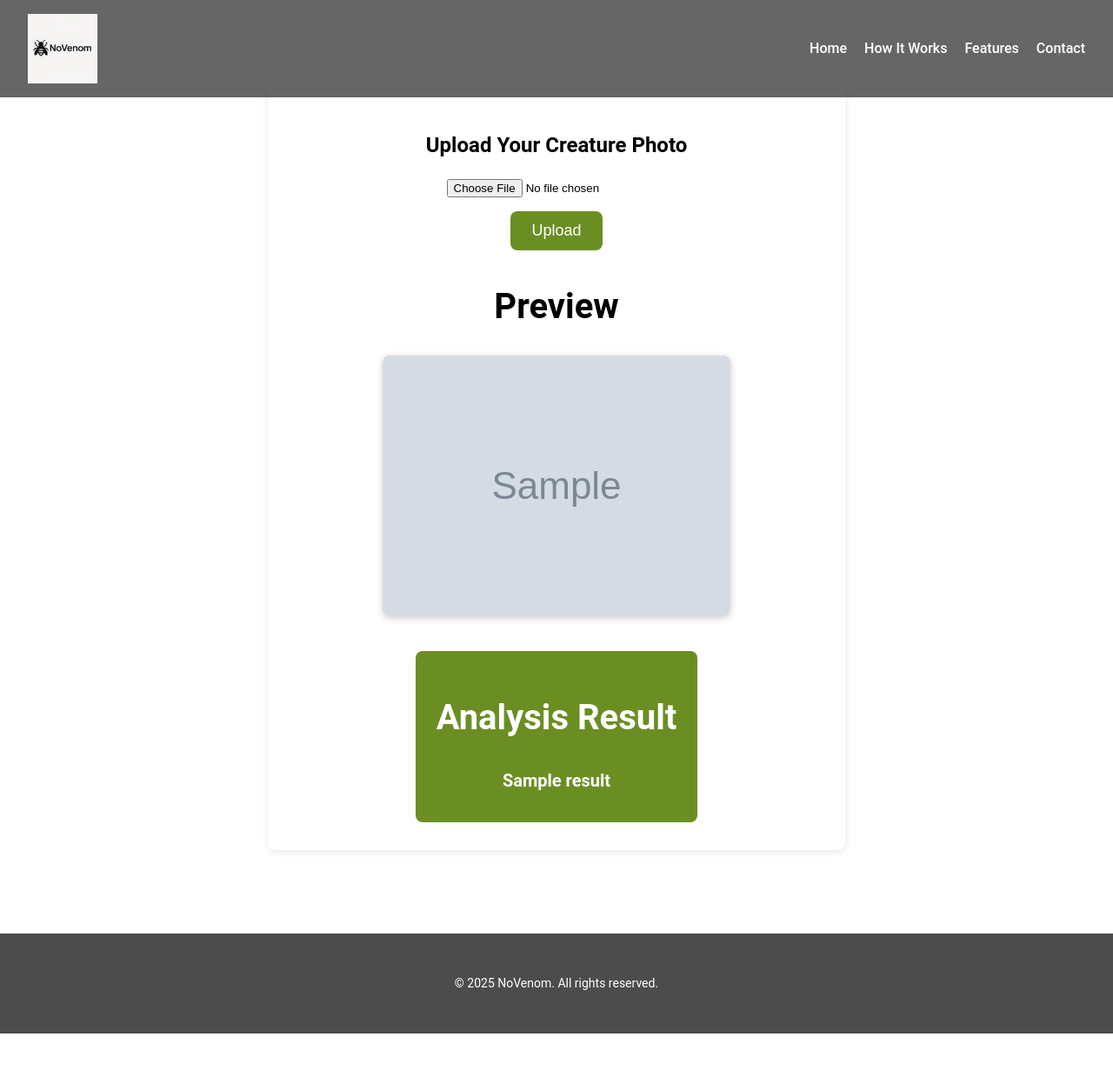
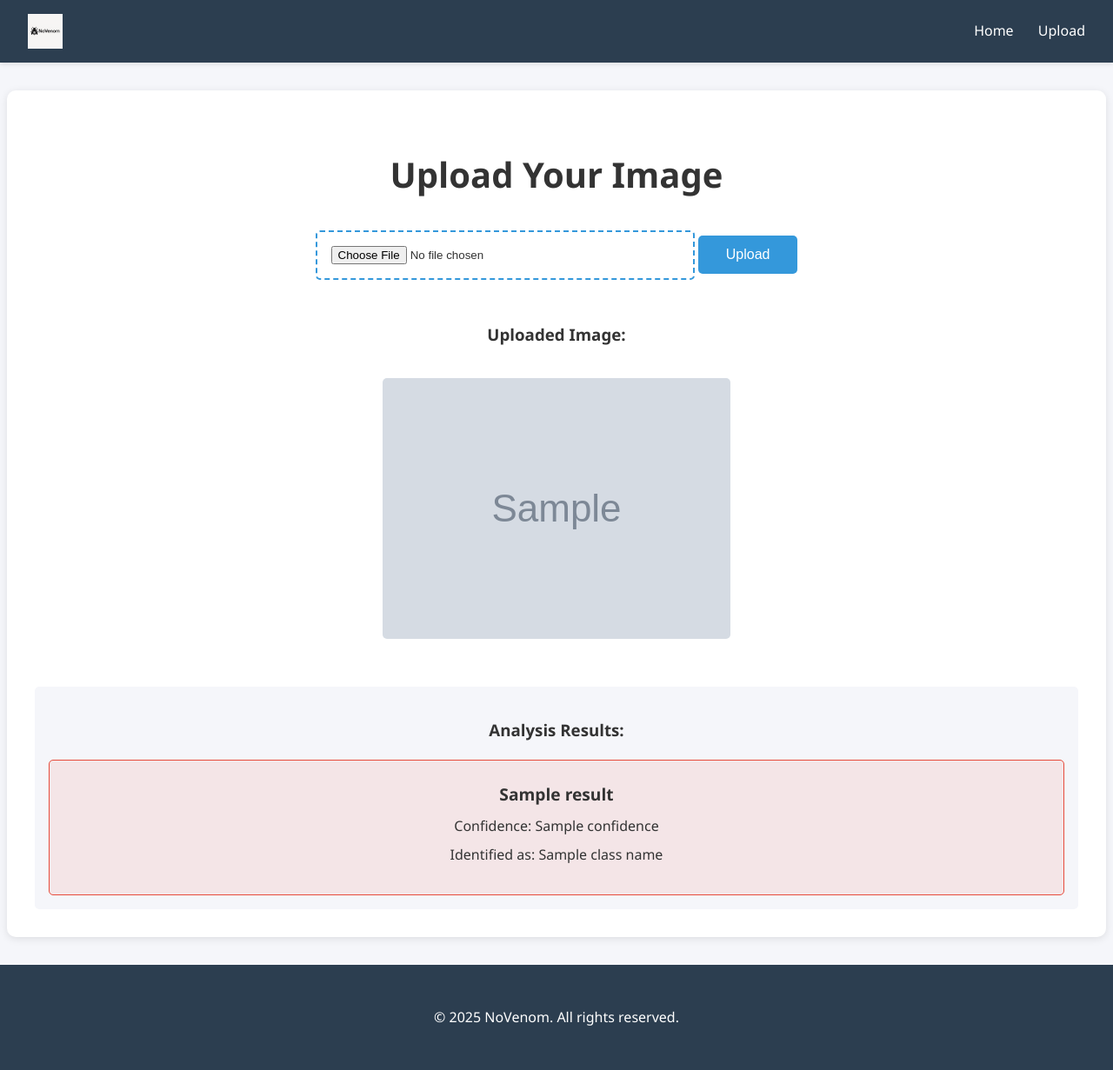
Before and after one commit to Marimbay/novenom, a Flask app: template templates/upload.html in a window 1280 px wide. Shown: the whole page at 87% size. Before the commit the page ends 1189 px from the top, so only its background shows below. Run offline with Flask 3, Linux system fonts and the light colour scheme; the template is opened without the code that fills it: most values are stand-ins (such as "Sample title", 1, 10 or a date in 2020); grey boxes marked "Sample" are stand-in pictures.

Commit message:
Novenom Working Prototype

```diff
--- a/app.py
+++ b/app.py
@@ -1,11 +1,10 @@
+import os
 from flask import Flask, render_template, request, url_for
 from werkzeug.utils import secure_filename
-from huggingface_hub import InferenceClient
+from transformers import AutoImageProcessor, AutoModelForImageClassification
+from PIL import Image
+import torch
 import json
-import traceback
-
-# 여기에 본인의 예측 함수 import
-# from your_model_module import model_predict
 
 app = Flask(__name__)
 
@@ -16,11 +15,46 @@ app.config['UPLOAD_FOLDER'] = UPLOAD_FOLDER
 # Allowed file extensions
 ALLOWED_EXTENSIONS = {'png', 'jpg', 'jpeg', 'gif'}
 
+# Load the model and processor
+MODEL_NAME = "microsoft/resnet-50"  # We'll use ResNet-50 as a base model
+processor = AutoImageProcessor.from_pretrained(MODEL_NAME)
+model = AutoModelForImageClassification.from_pretrained(MODEL_NAME)
+
 def allowed_file(filename):
-    return (
-        '.' in filename and
-        filename.rsplit('.', 1)[1].lower() in ALLOWED_EXTENSIONS
-    )
+    return '.' in filename and filename.rsplit('.', 1)[1].lower() in ALLOWED_EXTENSIONS
+
+def analyze_image(image_path):
+    try:
+        # Load and preprocess the image
+        image = Image.open(image_path)
+        inputs = processor(images=image, return_tensors="pt")
+
+        # Get model predictions
+        with torch.no_grad():
+            outputs = model(**inputs)
+            logits = outputs.logits
+            probabilities = torch.nn.functional.softmax(logits, dim=-1)
+
+        # Get the top prediction
+        top_prob, top_class = torch.max(probabilities, dim=1)
+
+        # For demonstration, we'll consider certain classes as potentially venomous
+        # This is a simplified example - in a real application, you'd want to use a
+        # model specifically trained for venomous creature detection
+        venomous_classes = ['spider', 'snake', 'scorpion', 'wasp', 'bee']
+        class_name = model.config.id2label[top_class.item()]
+
+        # Check if the predicted class is in our venomous list
+        is_venomous = any(venomous in class_name.lower() for venomous in venomous_classes)
+
+        return {
+            'is_venomous': is_venomous,
+            'confidence': float(top_prob.item()),
+            'class_name': class_name
+        }
+    except Exception as e:
+        print(f"Error analyzing image: {str(e)}")
+        return None
 
 @app.route('/', methods=['GET'])
 def index():
@@ -31,9 +65,10 @@ def upload_image():
     error = None
     image_url = None
     result = None
+    confidence = None
+    class_name = None
 
     if request.method == 'POST':
-        # Check file part
         if 'file' not in request.files:
             error = 'No file part'
         else:
@@ -47,23 +82,24 @@ def upload_image():
                 file.save(filepath)
                 image_url = url_for('static', filename=f'uploads/{filename}')
 
-                # === 모델 예측 호출 ===
-                # is_safe = model_predict(filepath)
-                # result = "안전합니다 ✅" if is_safe else "안전하지 않습니다 ⚠️"
-                # === 예시 ===
-                # 임시로 랜덤 결과
-                import random
-                is_safe = random.choice([True, False])
-                result = "Safe ✅" if is_safe else "Unsafe ⚠️"
-                # =======================
+                # Analyze the image
+                analysis = analyze_image(filepath)
+                if analysis:
+                    result = "Potentially Venomous ⚠️" if analysis['is_venomous'] else "Safe ✅"
+                    confidence = f"{analysis['confidence']:.2%}"
+                    class_name = analysis['class_name']
+                else:
+                    error = 'Error analyzing image'
 
             else:
                 error = 'File type not allowed'
 
     return render_template('upload.html',
-                           error=error,
-                           image_url=image_url,
-                           result=result)
+                         error=error,
+                         image_url=image_url,
+                         result=result,
+                         confidence=confidence,
+                         class_name=class_name)
 
 if __name__ == '__main__':
     app.run(host='0.0.0.0', port=5000, debug=True)
--- a/static/css/style.css
+++ b/static/css/style.css
@@ -1,113 +1,105 @@
-cd ../static/css
-cat << 'EOF' > style.css
-/* ========== Global & Selection ========== */
-html {
-  font-size: 18px;
-}
-body {
-  margin: 0;
-  font-family: 'Roboto', sans-serif;
-  line-height: 1.6;
-  color: #fff;
-}
-::selection {
-  background-color: #6B8E23;
-  color: #fff;
+/* Base styles */
+:root {
+    --primary-color: #2c3e50;
+    --secondary-color: #3498db;
+    --success-color: #2ecc71;
+    --warning-color: #e74c3c;
+    --text-color: #333;
+    --light-bg: #f5f6fa;
 }
 
-/* ========== Header & Nav ========== */
+body {
+    font-family: 'Segoe UI', Tahoma, Geneva, Verdana, sans-serif;
+    margin: 0;
+    padding: 0;
+    background-color: var(--light-bg);
+    color: var(--text-color);
+    line-height: 1.6;
+}
+
+/* Header styles */
 header {
-  position: fixed; top: 0; left: 0; right: 0;
+    background-color: var(--primary-color);
     padding: 1rem 2rem;
-  display: flex; justify-content: space-between; align-items: center;
-  background: rgba(0,0,0,0.6); z-index: 100;
+    display: flex;
+    justify-content: space-between;
+    align-items: center;
+    box-shadow: 0 2px 5px rgba(0,0,0,0.1);
 }
-header .logo {
-  height: 80px; width: auto;
+
+.logo {
+    height: 40px;
 }
+
 nav a {
-  margin-left: 1rem;
-  color: #fff; text-decoration: none; font-weight: 500;
-  transition: color 0.2s;
+    color: white;
+    text-decoration: none;
+    margin-left: 1.5rem;
+    font-weight: 500;
+    transition: color 0.3s ease;
 }
+
 nav a:hover {
-  color: #6B8E23;
+    color: var(--secondary-color);
 }
+
 nav a.upload {
     display: inline-block; padding: 0.5rem 1rem;
     background-color: #6B8E23; color: #fff !important;
     border-radius: 0.5rem; text-decoration: none;
     transition: background-color 0.2s;
 }
+
 nav a.upload:hover {
     background-color: #5a7b1e;
 }
 
-/* ========== Hero Section ========== */
-.hero {
-  position: relative; height: 100vh;
-  background: #ccc;
-  display: flex; flex-direction: column;
-  justify-content: center; align-items: center;
-  text-align: center;
-}
-.hero::before {
-  content: ''; position: absolute; inset: 0;
-  background: rgba(0,0,0,0.5);
-}
-.hero > * { position: relative; z-index: 1; }
-.hero h1 {
-  font-size: 3.5rem; margin-bottom: 1rem;
-  color: #fff; text-shadow: 2px 2px 4px rgba(0,0,0,0.7);
-}
-.hero .upload {
-  display: inline-block; padding: 0.75rem 1.5rem;
-  font-size: 1.125rem; border: none; border-radius: 0.5rem;
-  background-color: #6B8E23; color: #fff;
-  text-decoration: none; cursor: pointer;
-  transition: transform 0.2s, background-color 0.2s;
-}
-.hero .upload:hover {
-  background-color: #5a7b1e; transform: scale(1.05);
+/* Section styles */
+.section {
+    max-width: 1200px;
+    margin: 2rem auto;
+    padding: 2rem;
+    background: white;
+    border-radius: 10px;
+    box-shadow: 0 2px 10px rgba(0,0,0,0.1);
 }
 
-/* ========== Section Blocks ========== */
-.section {
-  padding: 4rem 1rem; text-align: center; color: #fff;
-  background-color: #000;
-}
 .section h2 {
     font-size: 2.5rem; margin-bottom: 1.5rem;
 }
 
-/* ========== How It Works ========== */
+/* How It Works */
 .steps {
     display: flex; justify-content: center; gap: 2rem; flex-wrap: wrap;
 }
+
 .step {
     max-width: 250px;
     text-align: center;
 }
+
 .step img {
     width: 64px; height: 64px; margin-bottom: 1rem;
 }
+
 .step h3 {
     font-size: 1.5rem; margin: 0.5rem 0;
     white-space: nowrap;
 }
 
-/* ========== Core Features ========== */
+/* Core Features */
 .features-list {
     list-style: none; padding: 0;
     display: flex; justify-content: center; gap: 2rem; flex-wrap: wrap;
 }
+
 .features-list li {
     background: rgba(255,255,255,0.1);
     padding: 1rem 1.5rem; border-radius: 0.5rem;
     font-size: 1.125rem; color: #fff;
 }
 
-/* ========== Buttons (공통) ========== */
+/* Buttons (공통) */
 .btn {
     display: inline-block; padding: 0.75rem 1.5rem;
     font-size: 1.125rem; border: none; border-radius: 0.5rem;
@@ -115,11 +107,12 @@ nav a.upload:hover {
     text-decoration: none; cursor: pointer;
     transition: background-color 0.2s, transform 0.2s;
 }
+
 .btn:hover {
     background-color: #5a7b1e; transform: scale(1.05);
 }
 
-/* ========== Upload Page (Card) ========== */
+/* Upload Page (Card) */
 .upload-page {
     margin: 6rem auto; max-width: 600px;
     background: #fff; color: #000;
@@ -127,66 +120,80 @@ nav a.upload:hover {
     box-shadow: 0 2px 8px rgba(0,0,0,0.1);
     text-align: center;
 }
+
 .upload-form {
     display: flex; flex-direction: column; align-items: center;
 }
+
 .upload-form input[type="file"] {
     margin-bottom: 1rem;
 }
 
-/* ========== Preview Card ========== */
+/* Preview Card */
 .preview-card {
     margin-top: 2rem; text-align: center;
 }
+
 .preview-card img {
     max-width: 100%; border-radius: 8px;
     box-shadow: 0 2px 8px rgba(0,0,0,0.2);
 }
 
-/* ========== Result Card ========== */
+/* Result Card */
 .result-card {
     display: inline-block; margin-top: 2rem;
     padding: 0.75rem 1.5rem; background-color: #6B8E23;
     border-radius: 0.5rem; color: #fff;
 }
+
 .result-text {
     font-size: 1.25rem; font-weight: 600;
 }
 
-/* ========== Error Message ========== */
+/* Error Message */
 .error {
-  margin-top: 1rem; color: #ff6666; font-weight: bold;
+    color: var(--warning-color);
+    background-color: rgba(231, 76, 60, 0.1);
+    padding: 1rem;
+    border-radius: 5px;
+    margin: 1rem 0;
 }
 
-/* ========== Footer ========== */
+/* Footer */
 .footer {
-  padding: 2rem 1rem; text-align: center;
-  background: rgba(0,0,0,0.7); font-size: 0.875rem;
-  color: #fff; margin-top: 4rem;
+    text-align: center;
+    padding: 2rem;
+    background-color: var(--primary-color);
+    color: white;
+    margin-top: 2rem;
 }
 
-/* ========== Contact Section (Corporate Feel) ========== */
+/* Contact Section (Corporate Feel) */
 .contact-section {
     background: #111;
     color: #fff;
     padding: 4rem 1rem;
 }
+
 .contact-container {
     max-width: 600px;
     margin: 0 auto;
     text-align: center;
 }
+
 .contact-section h2 {
     font-size: 2.5rem;
     margin-bottom: 1.5rem;
     font-weight: 600;
 }
+
 .contact-intro {
     font-size: 1.125rem;
     line-height: 1.6;
     margin-bottom: 2rem;
     color: #ddd;
 }
+
 .contact-email a {
     display: inline-block;
     padding: 0.75rem 1.5rem;
@@ -197,7 +204,103 @@ nav a.upload:hover {
     font-weight: 500;
     transition: background-color 0.3s ease;
 }
+
 .contact-email a:hover {
     background-color: #5a7b1e;
 }
-EOF
+
+/* Upload Section */
+.upload-section {
+    text-align: center;
+}
+
+/* Form styles */
+form {
+    margin: 2rem 0;
+}
+
+input[type="file"] {
+    padding: 1rem;
+    border: 2px dashed var(--secondary-color);
+    border-radius: 5px;
+    width: 100%;
+    max-width: 400px;
+    margin-bottom: 1rem;
+}
+
+button {
+    background-color: var(--secondary-color);
+    color: white;
+    padding: 0.8rem 2rem;
+    border: none;
+    border-radius: 5px;
+    cursor: pointer;
+    font-size: 1rem;
+    transition: background-color 0.3s ease;
+}
+
+button:hover {
+    background-color: #2980b9;
+}
+
+/* Results container */
+.results-container {
+    margin-top: 2rem;
+}
+
+.uploaded-preview {
+    max-width: 100%;
+    max-height: 400px;
+    border-radius: 5px;
+    margin: 1rem 0;
+}
+
+.analysis-results {
+    margin-top: 2rem;
+    padding: 1rem;
+    background: var(--light-bg);
+    border-radius: 5px;
+}
+
+.result-box {
+    padding: 1.5rem;
+    border-radius: 5px;
+    margin-top: 1rem;
+}
+
+.result-box.safe {
+    background-color: rgba(46, 204, 113, 0.1);
+    border: 1px solid var(--success-color);
+}
+
+.result-box.warning {
+    background-color: rgba(231, 76, 60, 0.1);
+    border: 1px solid var(--warning-color);
+}
+
+.result-text {
+    font-size: 1.2rem;
+    font-weight: bold;
+    margin: 0;
+}
+
+.confidence, .class-name {
+    margin: 0.5rem 0;
+    color: var(--text-color);
+}
+
+/* Responsive design */
+@media (max-width: 768px) {
+    .section {
+        margin: 1rem;
+        padding: 1rem;
+    }
+
+    header {
+        padding: 1rem;
+    }
+
+    nav a {
+        margin-left: 1rem;
+    }
+}
--- a/templates/upload.html
+++ b/templates/upload.html
@@ -1,30 +1,58 @@
-{% extends 'base.html' %}
+<!DOCTYPE html>
+<html lang="en">
+<head>
+    <meta charset="UTF-8">
+    <meta name="viewport" content="width=device-width, initial-scale=1.0">
+    <title>NoVenom – Upload Image</title>
+    <link rel="stylesheet" href="{{ url_for('static', filename='css/style.css') }}">
+</head>
+<body>
+    <!-- Header -->
+    <header>
+        <img src="{{ url_for('static', filename='images/logo.png') }}" alt="NoVenom Logo" class="logo">
+        <nav>
+            <a href="/">Home</a>
+            <a href="/upload">Upload</a>
+        </nav>
+    </header>
 
-{% block title %}NoVenom – Upload Image{% endblock %}
-
-{% block content %}
-  <section class="section upload-page">
-    <h1>Upload Your Creature Photo</h1>
+    <!-- Upload Form -->
+    <section class="section upload-section">
+        <h2>Upload Your Image</h2>
         {% if error %}
-      <div class="error">{{ error }}</div>
+            <p class="error">{{ error }}</p>
         {% endif %}
-    <form method="post" enctype="multipart/form-data" class="upload-form">
-      <input type="file" name="file" accept="image/*" required/>
-      <button type="submit" class="btn">Upload</button>
+        <form method="post" enctype="multipart/form-data">
+            <input type="file" name="file" required>
+            <button type="submit">Upload</button>
         </form>
 
         {% if image_url %}
-      <div class="preview-card">
-        <h2>Preview</h2>
-        <img src="{{ image_url }}" alt="Uploaded Preview"/>
-      </div>
+            <div class="results-container">
+                <h3>Uploaded Image:</h3>
+                <img src="{{ image_url }}" alt="Uploaded Preview" class="uploaded-preview">
 
                 {% if result %}
-      <div class="result-card">
-        <h2>Analysis Result</h2>
+                    <div class="analysis-results">
+                        <h3>Analysis Results:</h3>
+                        <div class="result-box {% if 'Safe' in result %}safe{% else %}warning{% endif %}">
                             <p class="result-text">{{ result }}</p>
+                            {% if confidence %}
+                                <p class="confidence">Confidence: {{ confidence }}</p>
+                            {% endif %}
+                            {% if class_name %}
+                                <p class="class-name">Identified as: {{ class_name }}</p>
+                            {% endif %}
+                        </div>
                     </div>
                 {% endif %}
+            </div>
         {% endif %}
     </section>
-{% endblock %}
+
+    <!-- Footer -->
+    <footer class="footer">
+        <p>&copy; 2025 NoVenom. All rights reserved.</p>
+    </footer>
+</body>
+</html>
```
Also changed, not shown: requirements.txt (+6 -3 lines), static/style.css (deleted, +0 -8 lines), style.css (deleted, +0 -166 lines), upload.html (deleted, +0 -41 lines), static/uploads/download_1.jpg (added), static/uploads/download_2.jpg (added), 1 other file. Lines whose indentation alone changed are shown as unchanged.
